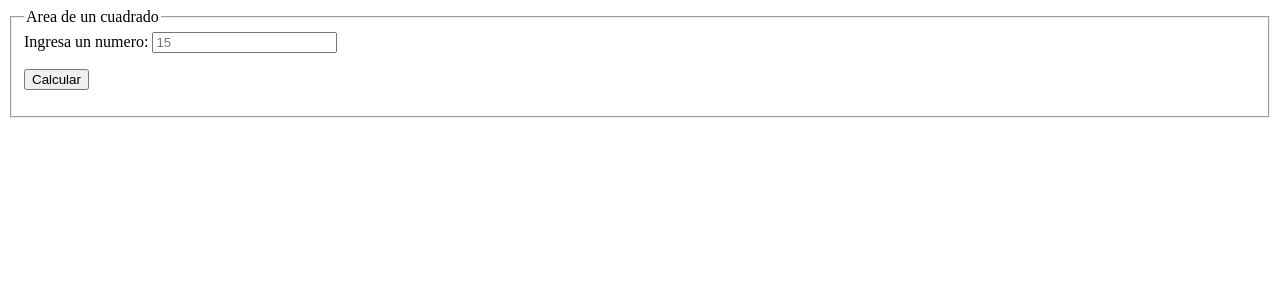
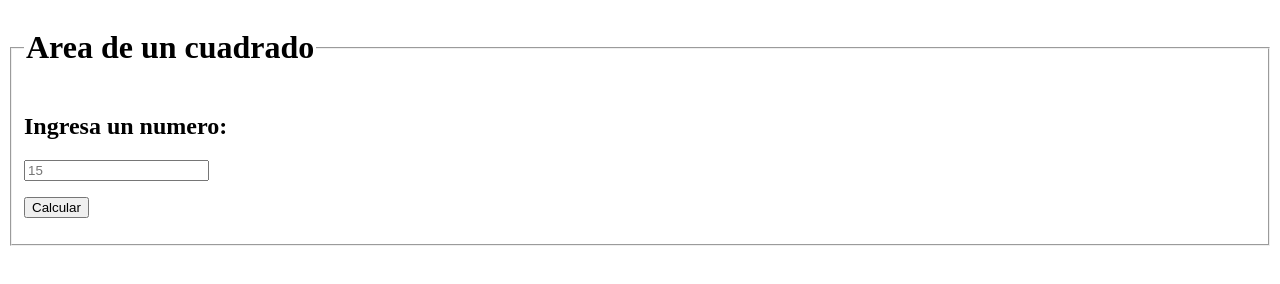
Before and after one commit to Albert-Peralta/2025-AWEB-U2-P6-DOM, a plain HTML site: page index.html in a window 1280 px wide. Drawn offline with Linux system fonts and the light colour scheme.

Commit message:
Update index.html

```diff
--- a/index.html
+++ b/index.html
@@ -11,9 +11,9 @@
     <form action="" method="get">
 
         <fieldset>
-        <legend>Area de un cuadrado</legend>
+        <legend><h1>Area de un cuadrado</h1></legend>
 
-        <label for="inputLado">Ingresa un numero: </label>
+        <label for="inputLado"><h2>Ingresa un numero:</h2> </label>
         <input type="number" name="inputLado" id="inputLado" placeholder="15">
 
 
```
